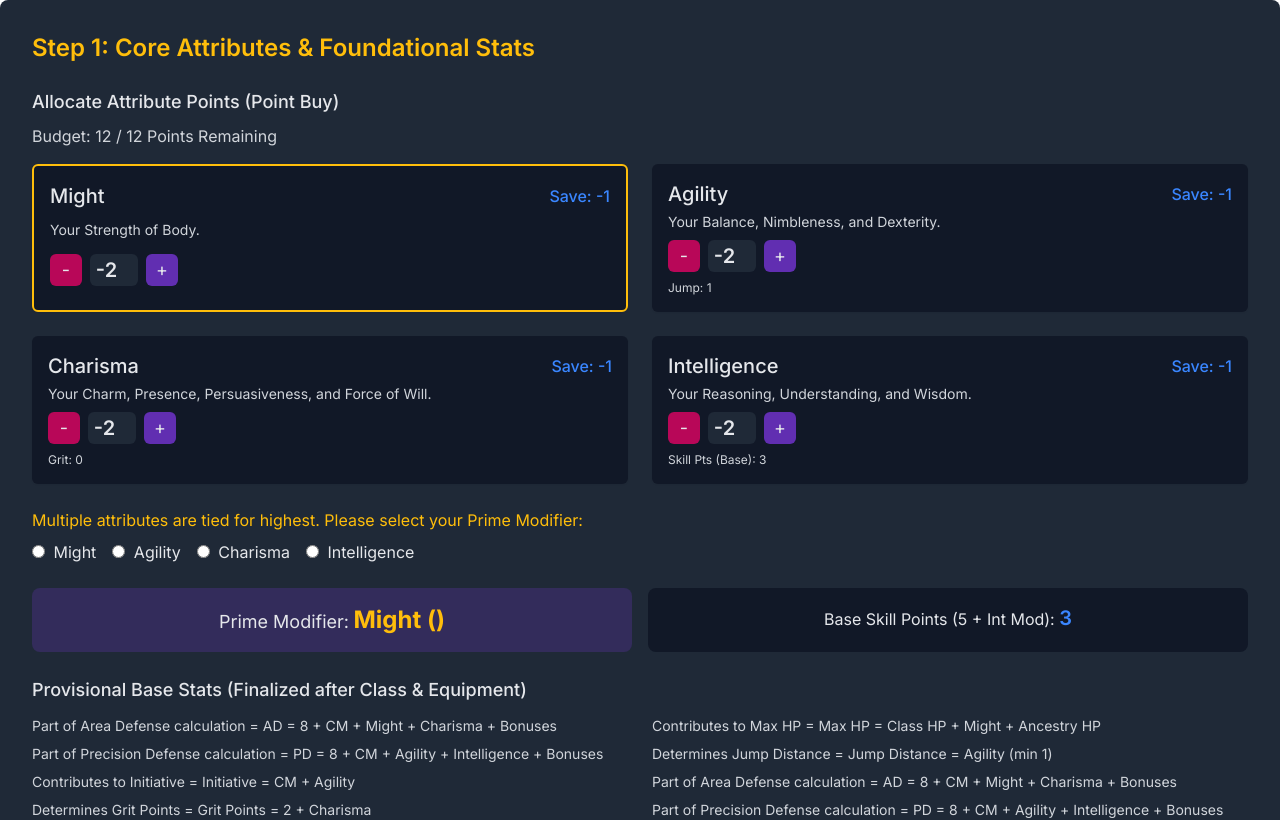
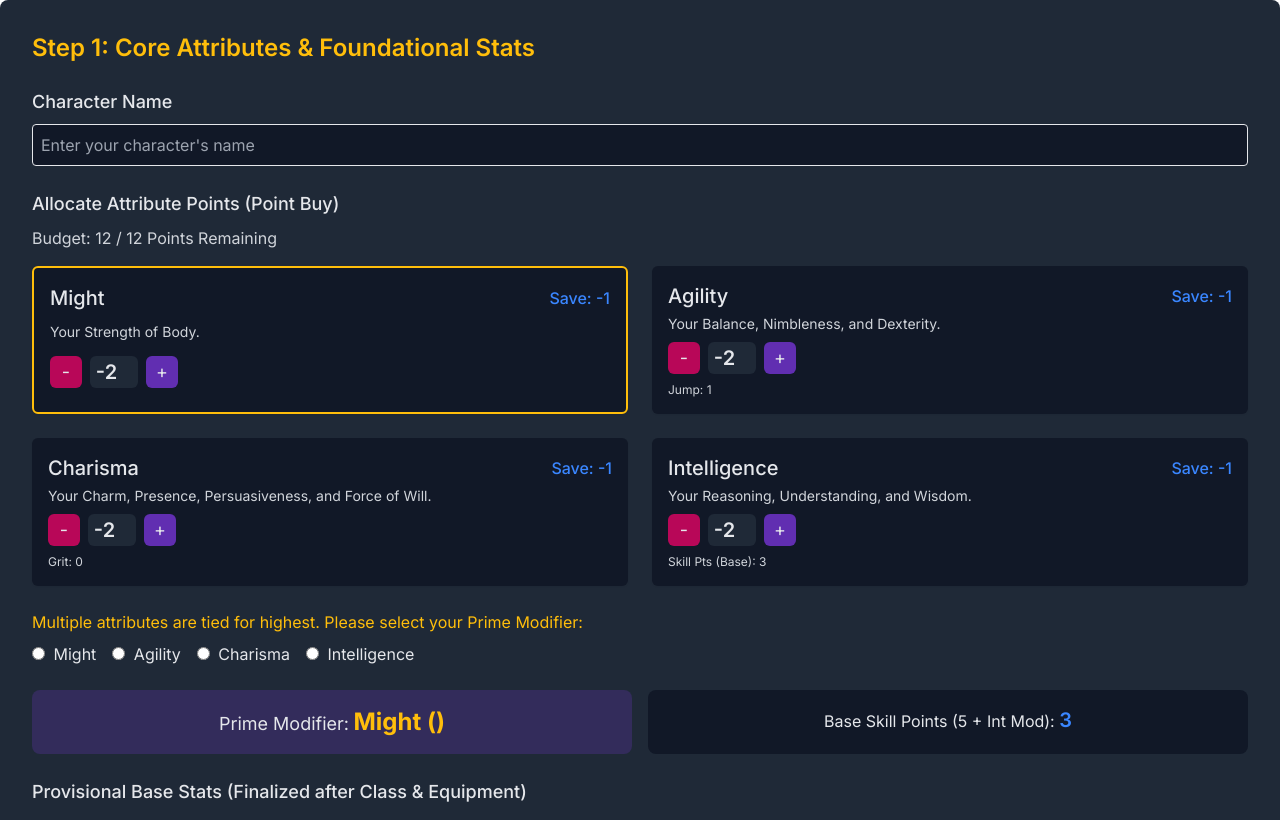
Before and after one commit to YasafVol/dc20, a SvelteKit app: page /character-creator/stage-a in a window 1280 px wide. Shown: the top 820 px of the page. Built offline with nearby package versions, Linux system fonts and the light colour scheme.

Commit message:
fix: added character name to stage A and scheme

```diff
--- a/src/routes/api/character/progress/stageA/+server.ts
+++ b/src/routes/api/character/progress/stageA/+server.ts
@@ -10,9 +10,14 @@ const POINT_BUY_BUDGET = 12;
 
 export async function POST({ request }) {
   try {
-    const { characterId, attribute_might, attribute_agility, attribute_charisma, attribute_intelligence } = await request.json();
+    const { characterId, finalName, attribute_might, attribute_agility, attribute_charisma, attribute_intelligence } = await request.json();
 
     // Backend Validation
+    if (!finalName || typeof finalName !== 'string' || finalName.trim().length === 0) {
+        return error(400, { message: 'Character name is required.' });
+    }
+    // Optional: Add length constraints or character restrictions for finalName
+
     const attributes = {
       might: attribute_might,
       agility: attribute_agility,
@@ -44,6 +49,7 @@ export async function POST({ request }) {
       updatedCharacter = await prisma.characterInProgress.update({
         where: { id: characterId },
         data: {
+          finalName: finalName.trim(), // Save character name
           attribute_might,
           attribute_agility,
           attribute_charisma,
@@ -58,6 +64,7 @@ export async function POST({ request }) {
       // Create new character progress (handles TD-002 for the first save)
       updatedCharacter = await prisma.characterInProgress.create({
         data: {
+          finalName: finalName.trim(), // Save character name
           attribute_might,
           attribute_agility,
           attribute_charisma,
--- a/src/routes/character-creator/stage-a/+page.svelte
+++ b/src/routes/character-creator/stage-a/+page.svelte
@@ -1,8 +1,12 @@
 <script lang="ts">
   import { writable, derived } from 'svelte/store';
+  import { goto } from '$app/navigation'; // Import goto for navigation
   import { characterInProgressStore, primeModifier, saveMasteries, gritPoints, jumpDistance, provisionalSkillPoints, getModifier, L1_COMBAT_MASTERY } from '$lib/stores/characterInProgressStore';
   import { attributesData } from '$lib/rulesdata/attributes';
   // No Melt UI imports needed for standard HTML elements
+
+  // Local state for character name
+  let characterName: string = '';
 
   // Constants
   const POINT_BUY_BUDGET = 12;
@@ -72,6 +76,10 @@
   // Function to handle submitting Stage A data
   async function handleSubmitStageA() {
     // Frontend validation
+    if (!characterName.trim()) {
+        alert('Please enter a character name.');
+        return;
+    }
     if (pointsRemaining !== 0) {
       alert(`You must allocate exactly ${POINT_BUY_BUDGET} points. Points remaining: ${pointsRemaining}`);
       return;
@@ -81,6 +89,7 @@
     // Prepare data to send to backend
     const stageAData = {
       characterId: $characterInProgressStore.id, // Pass the current ID (might be null for new)
+      finalName: characterName.trim(), // Include character name
       attribute_might: $characterInProgressStore.attribute_might,
       attribute_agility: $characterInProgressStore.attribute_agility,
       attribute_charisma: $characterInProgressStore.attribute_charisma,
@@ -114,8 +123,8 @@
          // TODO: Also save characterId to localStorage for resume functionality (TD-002 related)
       }
 
-      // TODO: Navigate to the next stage (Stage B)
-      // Example: goto('/character-creator/stage-b');
+      // Navigate to the next stage (Stage B)
+      goto('/character-creator/stage-b');
 
     } catch (error) {
       console.error('Error submitting Stage A data:', error);
@@ -155,6 +164,18 @@
 <!-- UI Structure -->
 <div class="p-6 md:p-8 bg-dark-bg-secondary rounded-lg shadow-xl text-light-text-primary">
   <h2 class="text-2xl font-semibold mb-6 text-yellow-accent">Step 1: Core Attributes & Foundational Stats</h2>
+
+  <!-- Character Name Input -->
+  <div class="mb-6">
+    <label for="characterName" class="block text-lg font-medium mb-2">Character Name</label>
+    <input
+      type="text"
+      id="characterName"
+      bind:value={characterName}
+      class="w-full p-2 border rounded bg-dark-bg-primary text-light-text-primary border-dark-border"
+      placeholder="Enter your character's name"
+    />
+  </div>
 
   <!-- Point Buy Allocation Section -->
   <div class="mb-6">
```
